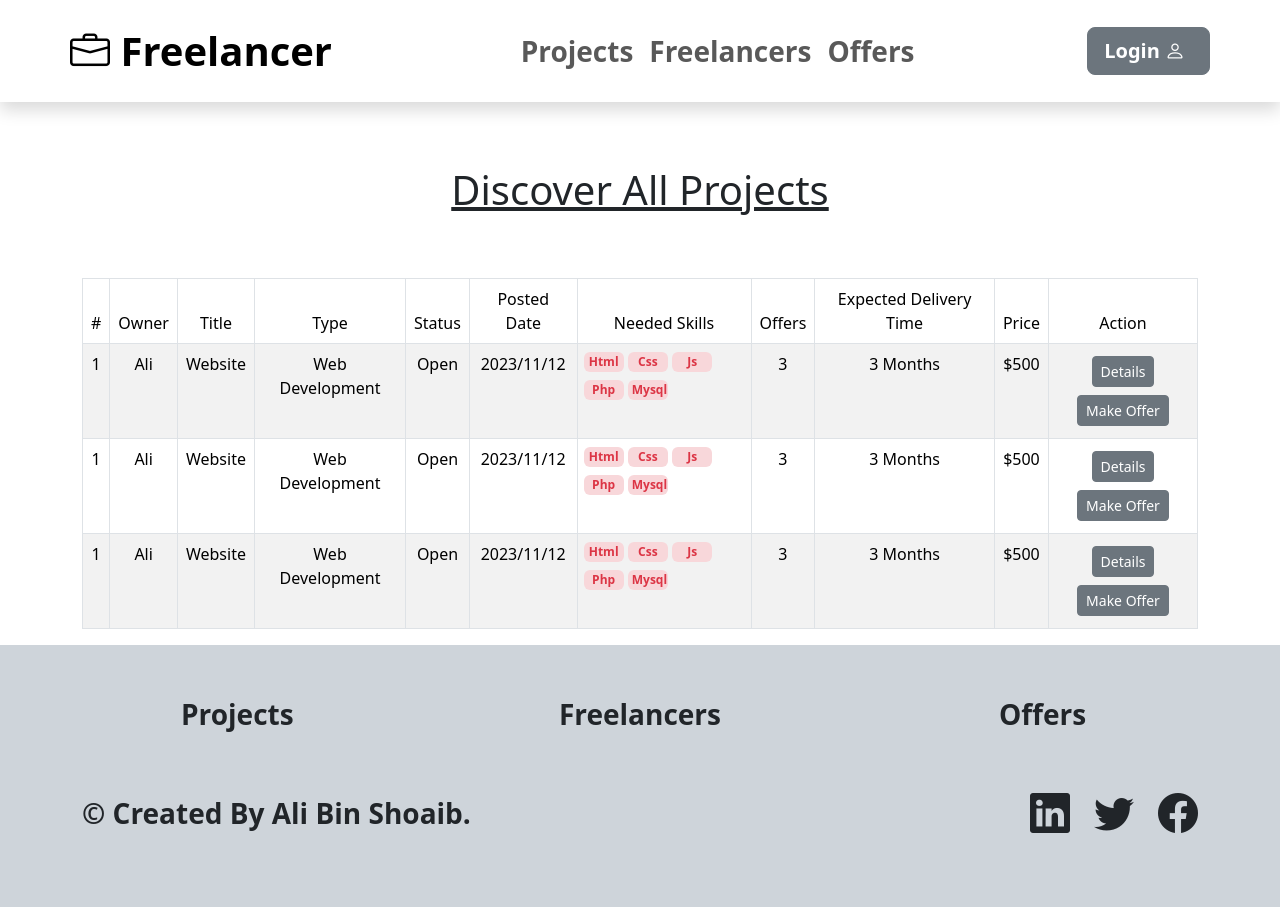
After one commit to Ali-Bin-Shoaib/freelancer-porject, a PHP site: page /index.php in a window 1280 px wide. The commit adds this page. Run offline with PHP 8.4, Linux system fonts and the light colour scheme; some libraries are stand-ins or nearby versions.

Commit message:
fix freelancerdb schema and change html pages to php and remove index.html

```diff
--- /dev/null
+++ b/components/footer.php
@@ -0,0 +1,17 @@
+		</main>
+
+		<footer class="bg-dark-subtle p-5 text-capitalize">
+			<ul class="row row-cols-3 text-center list-unstyled mb-5">
+				<li class="fw-semibold fs-3">projects</li>
+				<li class="fw-semibold fs-3">freelancers</li>
+				<li class="fw-semibold fs-3">offers</li>
+			</ul>
+			<div class="container d-flex justify-content-between align-items-center">
+				<p class="fs-3 fw-bolder">&copy; created by ali bin shoaib.</p>
+				<ul class="row row-cols-3 gy-2 list-unstyled">
+					<li class="fw-semibold"><i class="bi-linkedin fs-1"></i></li>
+					<li class="fw-semibold"><i class="bi-twitter fs-1"></i></li>
+					<li class="fw-semibold"><i class="bi-facebook fs-1"></i></li>
+				</ul>
+			</div>
+		</footer>
--- /dev/null
+++ b/components/head.php
@@ -0,0 +1,11 @@
+	<head>
+	    <meta charset="UTF-8" />
+	    <meta name="viewport" content="width=device-width, initial-scale=1.0" />
+	    <!-- links -->
+	    <link rel="stylesheet" href="./node_modules/bootstrap/dist/css/bootstrap.min.css" />
+	    <link rel="stylesheet" href="./node_modules/bootstrap-icons/font/bootstrap-icons.min.css" />
+
+	    <!-- scripts -->
+	    <script src="./node_modules/bootstrap/dist/js/bootstrap.bundle.min.js" defer></script>
+	    <title>Freelancer</title>
+	</head>
--- /dev/null
+++ b/components/navbar.php
@@ -0,0 +1,22 @@
+		<header class="py-2 shadow">
+			<nav class="navbar text-capitalize container fw-semibold">
+				<a class="navbar-brand fw-bolder fs-1 " href="./"><i class="bi-briefcase"></i> freelancer</a>
+				<ul class="navbar-nav flex-row gap-3">
+					<li class="nav-item">
+						<a class="nav-link fs-3" href="./projects.html">projects</a>
+					</li>
+					<li class="nav-item">
+						<a class="nav-link fs-3" href="./freelancers.html">freelancers</a>
+					</li>
+					<li class="nav-item">
+						<a class="nav-link fs-3" href="./offers.html">offers</a>
+					</li>
+				</ul>
+				<div>
+					<button class="btn btn-lg btn-secondary text-capitalize fw-semibold">
+						login <i class="bi-person me-2"></i>
+					</button>
+				</div>
+			</nav>
+		</header>
+		<main class="container">
--- a/index.html
+++ b/index.php
@@ -1,47 +1,8 @@
 <!DOCTYPE html>
 <html lang="en">
-	<head>
-		<meta charset="UTF-8" />
-		<meta name="viewport" content="width=device-width, initial-scale=1.0" />
-		<!-- links -->
-		<link
-			rel="stylesheet"
-			href="./node_modules/bootstrap/dist/css/bootstrap.min.css" />
-		<link
-			rel="stylesheet"
-			href="./node_modules/bootstrap-icons/font/bootstrap-icons.min.css" />
-
-		<!-- scripts -->
-		<script
-			src="./node_modules/bootstrap/dist/js/bootstrap.bundle.min.js"
-			defer></script>
-		<title>Freelancer</title>
-	</head>
+	<?php include './components/head.php';?>
 	<body>
-		<header class="py-2 shadow">
-			<nav class="navbar text-capitalize container fw-semibold">
-				<a class="navbar-brand fw-bolder fs-1 " href="./"
-					><i class="bi-briefcase"></i> freelancer</a
-				>
-				<ul class="navbar-nav flex-row gap-3">
-					<li class="nav-item">
-						<a class="nav-link fs-3" href="./projects.html">projects</a>
-					</li>
-					<li class="nav-item">
-						<a class="nav-link fs-3" href="./freelancers.html">freelancers</a>
-					</li>
-					<li class="nav-item">
-						<a class="nav-link fs-3" href="./offers.html">offers</a>
-					</li>
-				</ul>
-				<div>
-					<button class="btn btn-lg btn-secondary text-capitalize fw-semibold">
-						login <i class="bi-person me-2"></i>
-					</button>
-				</div>
-			</nav>
-		</header>
-		<main class="container">
+		<?php include './components/navbar.php';?>
 			<!-- <div class="float-end">
 
             </div> -->
@@ -57,7 +18,6 @@
 						<td>#</td>
 						<td>owner</td>
 						<td>title</td>
-						<!-- <td>description</td> -->
 						<td>type</td>
 						<td>status</td>
 						<td>posted date</td>
@@ -73,13 +33,6 @@
 						<td>1</td>
 						<td>ali</td>
 						<td>website</td>
-						<!-- <td class="w-25">
-							<p class="text-truncate w-25">
-								simple freelancer website allow employers to post their projects and
-								freelancer see what project he can do and make an offer to the project
-								owner and then project owner can accepts's the best offer
-							</p>
-						</td> -->
 						<td>web development</td>
 						<td>open</td>
 						<td>2023/11/12</td>
@@ -112,13 +65,6 @@
 						<td>1</td>
 						<td>ali</td>
 						<td>website</td>
-						<!-- <td class="w-25">
-							<p class="text-truncate w-25">
-								simple freelancer website allow employers to post their projects and
-								freelancer see what project he can do and make an offer to the project
-								owner and then project owner can accepts's the best offer
-							</p>
-						</td> -->
 						<td>web development</td>
 						<td>open</td>
 						<td>2023/11/12</td>
@@ -151,13 +97,6 @@
 						<td>1</td>
 						<td>ali</td>
 						<td>website</td>
-						<!-- <td class="w-25">
-							<p class="text-truncate w-25">
-								simple freelancer website allow employers to post their projects and
-								freelancer see what project he can do and make an offer to the project
-								owner and then project owner can accepts's the best offer
-							</p>
-						</td> -->
 						<td>web development</td>
 						<td>open</td>
 						<td>2023/11/12</td>
@@ -190,22 +129,7 @@
 				<!-- <tfoot>
                 </tfoot> -->
 			</table>
-		</main>
-		<footer class="bg-dark-subtle p-5 text-capitalize">
-			<ul class="row row-cols-3 text-center list-unstyled mb-5">
-				<li class="fw-semibold fs-3">projects</li>
-				<li class="fw-semibold fs-3">freelancers</li>
-				<li class="fw-semibold fs-3">offers</li>
-			</ul>
-			<div class="container d-flex justify-content-between align-items-center">
-				<p class="fs-3 fw-bolder">&copy; created by ali bin shoaib.</p>
-				<ul class="row row-cols-3 gy-2 list-unstyled">
-					<li class="fw-semibold"><i class="bi-linkedin fs-1"></i></li>
-					<li class="fw-semibold"><i class="bi-twitter fs-1"></i></li>
-					<li class="fw-semibold"><i class="bi-facebook fs-1"></i></li>
-				</ul>
-			</div>
-		</footer>
+		<?php include './components/footer.php';?>
 	</body>
 	<script src="./assets/js/main.js"></script>
 
```
Also changed, not shown: db/freelancerdb-query.sql (+63 -53 lines).
